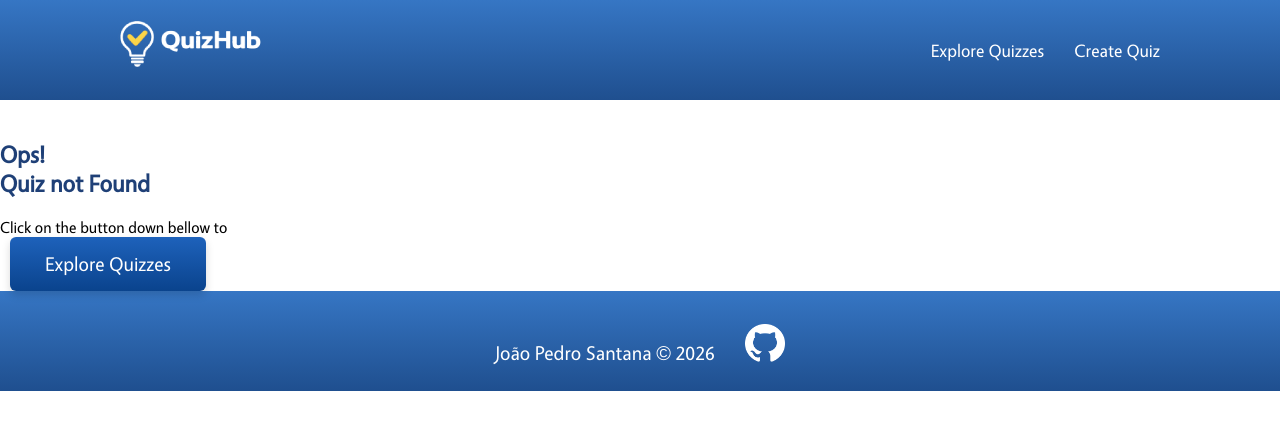
After one commit to JPedro-Santana/Quiz, a Flask app: template templates/not_found.html in a window 1280 px wide. The commit adds this page. Shown: the top 430 px of the page. Run offline with Flask 3, Linux system fonts and the light colour scheme; the template is opened without the code that fills it, so the values that code supplies are empty; some libraries are stand-ins or nearby versions.

Commit message:
Add flash messages, not-found page, and titles
Enable flash-based validation feedback by setting SECRET_KEY and using flash + redirect on create failure; add .msg CSS and show flashed messages in create.html. Add a not_found template and render it when a quiz isn't found. Introduce title blocks in layout and templates (create, explore, quiz_layout) and fix a typo in index (programming). Minor CSS comment update.

```diff
--- a/app.py
+++ b/app.py
@@ -1,7 +1,8 @@
 from cs50 import SQL
-from flask import Flask, redirect, render_template, request, url_for
+from flask import Flask, redirect, render_template, request, url_for, flash
 
 app = Flask(__name__)
+app.config['SECRET_KEY'] = "my-secret-key"
 
 db = SQL("sqlite:///quiz.db")
 
@@ -26,7 +27,8 @@ def create():
         description = request.form.get("description")
 
         if not title or not category:
-            return "Title and Category are required."
+            flash("Title and Category are required.")
+            return redirect ("/create")
         db.execute("INSERT INTO quiz (title, category, description) VALUES(?, ?, ?)", title, category, description)
 
         quiz_id = db.execute("SELECT last_insert_rowid() as id")[0]["id"]
@@ -72,7 +74,7 @@ def quiz_layout(id):
     quiz = db.execute("SELECT * FROM quiz WHERE id = ?", id)
 
     if len(quiz) == 0:
-        return "Quiz not Found"
+        return render_template("not_found.html")
 
     return render_template("quiz_layout.html", quiz=quiz[0])
 
--- a/static/css/style.css
+++ b/static/css/style.css
@@ -394,7 +394,7 @@ h2 {
   cursor: pointer;
 }
 
-/* Primary button */
+/* Save Quiz button */
 .btn-save {
   background: linear-gradient(180deg, #2b9c51, #127533);
   color: white;
@@ -405,3 +405,12 @@ h2 {
 .btn-save:hover {
   background: hsl(140, 58%, 24%);
 }
+
+/* Flash Error Message */
+.msg{
+  color: red;
+  font-size: 16px;
+  padding-left: 8px;
+  padding-top: 12px;
+
+}
--- a/templates/explore.html
+++ b/templates/explore.html
@@ -1,4 +1,7 @@
 {% extends "layout.html" %}
+
+{% block title %} Explore Quizzes {% endblock %}
+
 {% block content %}
 <main>
   <h1 class="page-title">Explore Quizzes</h1>
--- a/templates/index.html
+++ b/templates/index.html
@@ -18,7 +18,7 @@
         <div class="quiz-card">
             <img src="/static/images/tecnology1.jpg" alt="">
             <h3 class="title">Programming Trivia</h3>
-            <p class="question-description">Do you know about programing?</p>
+            <p class="question-description">Do you know about programming?</p>
             <button class="btn-resolve">Solve Quiz</button>
         </div>
         <div class="quiz-card">
--- a/templates/layout.html
+++ b/templates/layout.html
@@ -3,7 +3,7 @@
 <head>
     <meta charset="UTF-8">
     <meta name="viewport" content="width=device-width, initial-scale=1.0">
-    <title>QuizHub</title>
+    <title>{% block title %}QuizHub{% endblock %}</title>
     <link rel="stylesheet" href="{{ url_for('static', filename='css/style.css') }}">
     <link rel="shortcut icon" href="{{url_for('static', filename='QuizHub.ico')}}" type="image/x-icon">
 </head>
--- /dev/null
+++ b/templates/not_found.html
@@ -0,0 +1,12 @@
+{% extends "layout.html" %}
+
+{% block title %} Not Found {% endblock %}
+
+{% block content %}
+<h2>Ops!
+    <br>
+    Quiz not Found
+</h2>
+<p>Click on the button down bellow to</p>
+<a href="{{url_for('explore')}}"><button class="btn-main">Explore Quizzes</button></a>
+{% endblock %}
--- a/templates/quiz_layout.html
+++ b/templates/quiz_layout.html
@@ -1,4 +1,6 @@
 {% extends "layout.html" %}
+
+{% block title %} {{quiz.title}} {% endblock %}
 
 {% block content %}
 <main class="quiz-layout-container">
```
Also changed, not shown: templates/create.html (+9 -0 lines).
